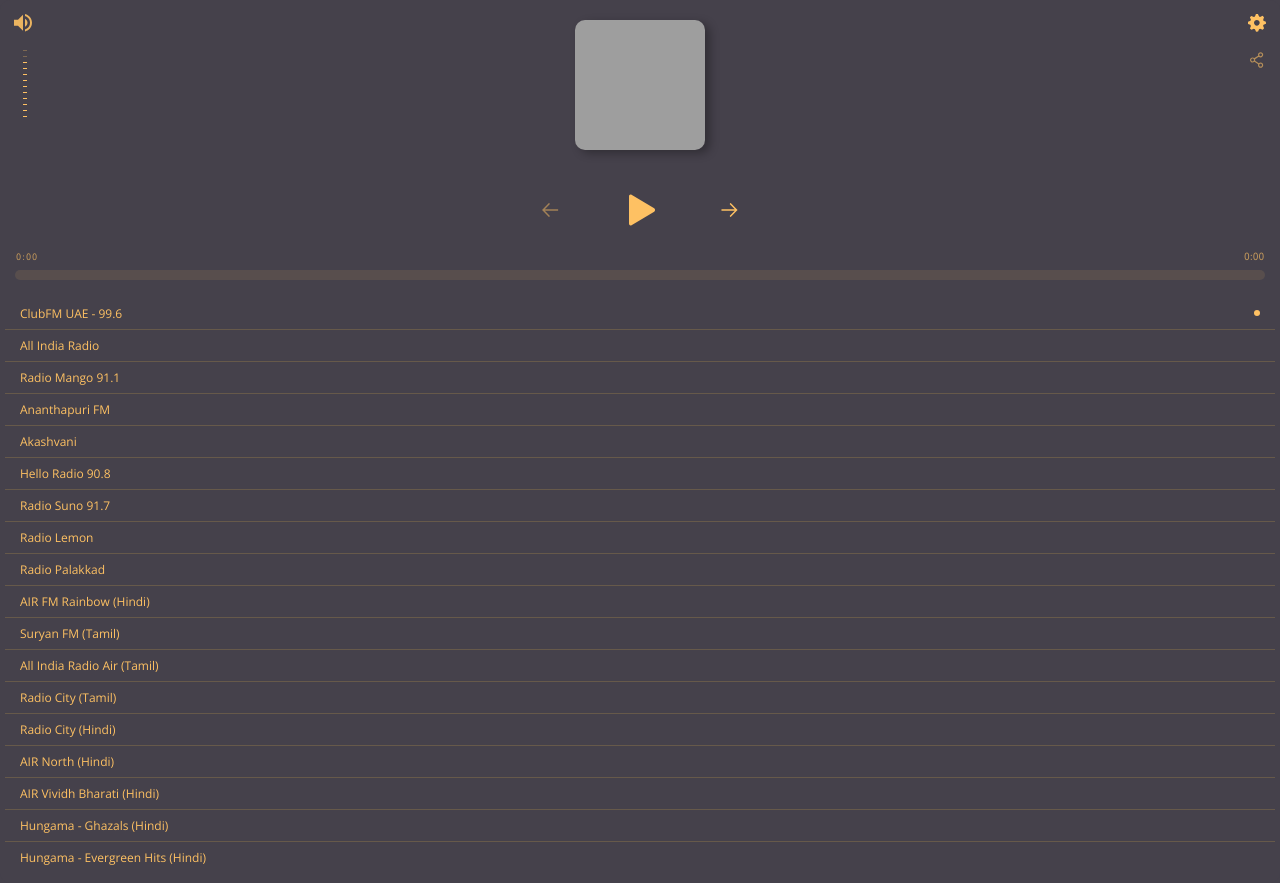
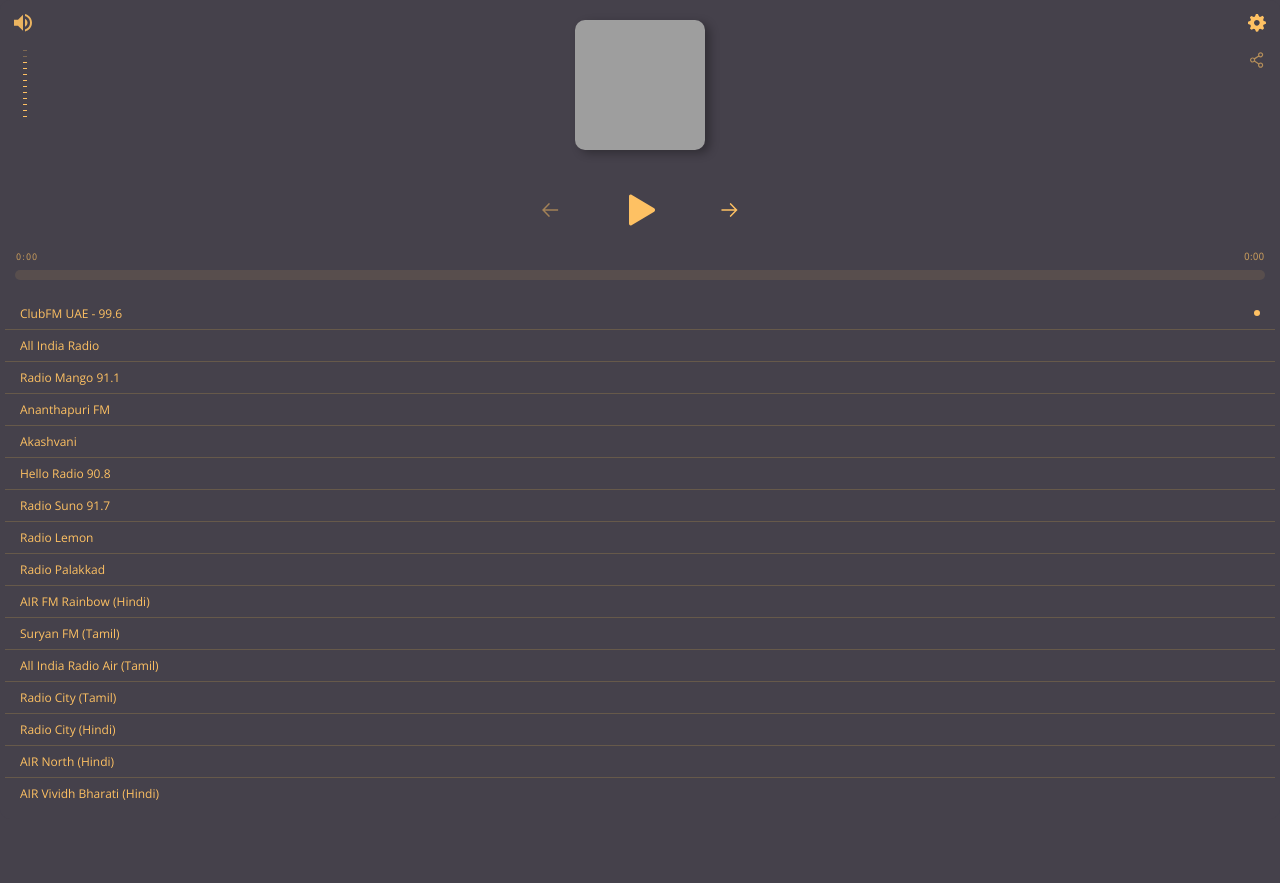
Before and after one commit to aravindnc/indian-web-radio, a plain HTML site: page index.html in a window 1280 px wide. After the commit the page ends 819 px from the top, so only its background shows below. Drawn offline with nearby package versions, Linux system fonts and the light colour scheme; grey boxes are pictures that could not be loaded.

Commit message:
Update index.html

```diff
--- a/index.html
+++ b/index.html
@@ -109,16 +109,16 @@
         "poster": "",
         "file": "https://air.pc.cdn.bitgravity.com/air/live/pbaudio001/playlist.m3u8"
       },
-      {
-        "title": "Hungama - Ghazals (Hindi)",
-        "poster": "",
-        "file": "http://103.16.47.70:9666/"
-      },
-      {
-        "title": "Hungama - Evergreen Hits (Hindi)",
-        "poster": "",
-        "file": "http://103.16.47.70:7666"
-      },
+//       {
+//         "title": "Hungama - Ghazals (Hindi)",
+//         "poster": "",
+//         "file": "http://103.16.47.70:9666/"
+//       },
+//       {
+//         "title": "Hungama - Evergreen Hits (Hindi)",
+//         "poster": "",
+//         "file": "http://103.16.47.70:7666"
+//       },
 
     ],
 
```
